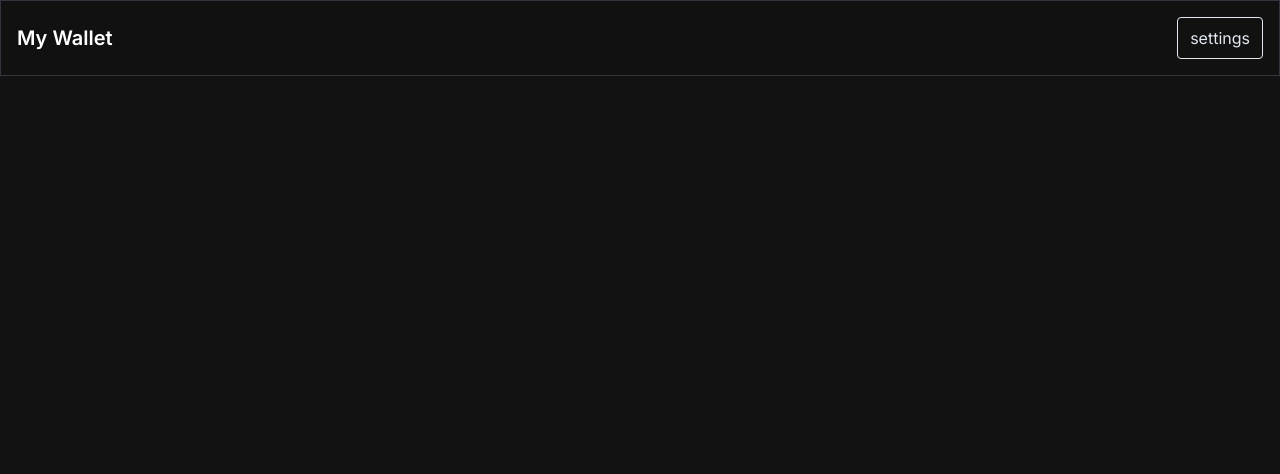
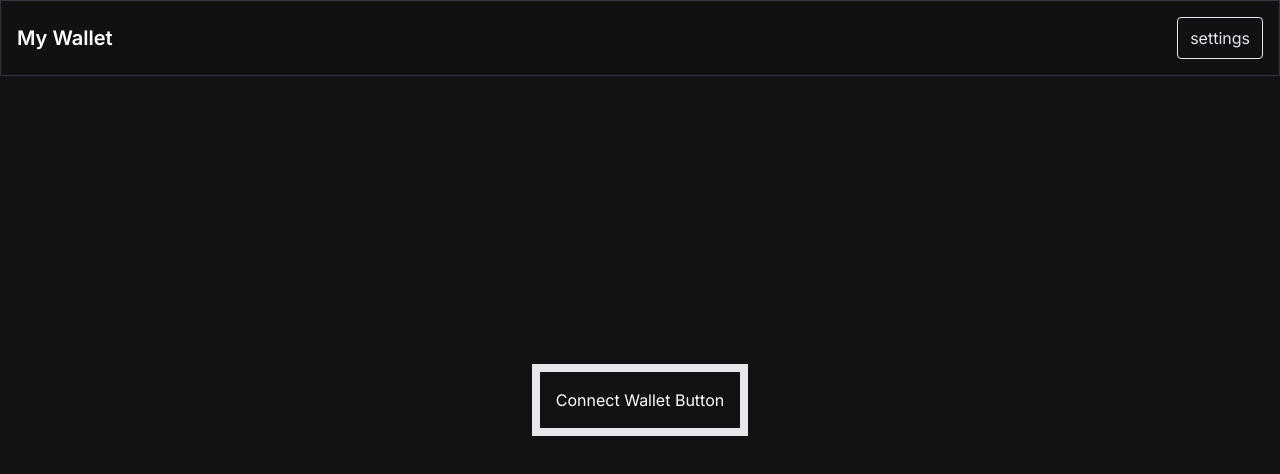
Before and after one commit to gosiast/decubate-assignment-app, a Next.js app: page / in a window 1280 px wide. Shown: the top 474 px of the page. Built offline with nearby package versions, Linux system fonts and the light colour scheme.

Commit message:
created a simple design for the button

```diff
--- a/src/app/components/ConnectButton.js
+++ b/src/app/components/ConnectButton.js
@@ -1,9 +1,12 @@
 import React from "react";
 
+// creating a component that will allow users to connect their MetaMask wallets
 const ConnectButton = () => {
-	<div>
-		<button>Connect Wallet Button</button>
-	</div>;
+	return (
+		<div className="flex items-center justify-center h-screen">
+			<button className="text-white border-8 p-4">Connect Wallet Button</button>
+		</div>
+	);
 };
 
 export default ConnectButton;
--- a/src/app/layout.js
+++ b/src/app/layout.js
@@ -4,7 +4,7 @@ import "./globals.css";
 const inter = Inter({ subsets: ["latin"] });
 
 export const metadata = {
-  title: "Create Next App",
+	title: "My Wallet",
 	description: "Generated by create next app",
 };
 
--- a/src/app/page.js
+++ b/src/app/page.js
@@ -1,10 +1,12 @@
 import Image from "next/image";
 import Navbar from "./components/Navbar";
+import ConnectButton from "./components/ConnectButton";
 
 export default function Home() {
 	return (
 		<main className="flex min-h-screen flex-col bg-[#121212]">
 			<Navbar />
+			<ConnectButton />
 		</main>
 	);
 }
```
Lines whose indentation alone changed are shown as unchanged.
